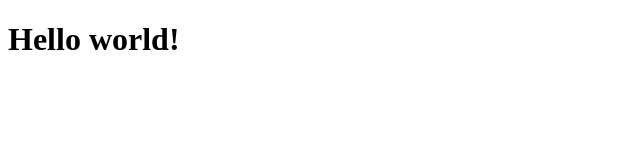
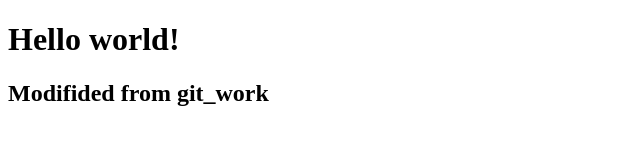
Before and after one commit to keknadr/git, a plain HTML site: page index.html in a window 1280 px wide. Shown: the whole page, without its empty margins (0-640 px from the left). Drawn offline with Linux system fonts and the light colour scheme.

Commit message:
edited from git_work

```diff
--- a/index.html
+++ b/index.html
@@ -8,5 +8,6 @@
 </head>
 <body>
     <h1>Hello world!</h1>
+    <h2>Modifided from git_work</h2>
 </body>
 </html>
```
